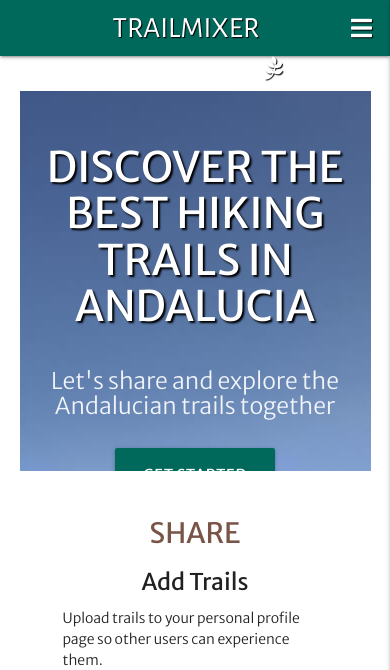
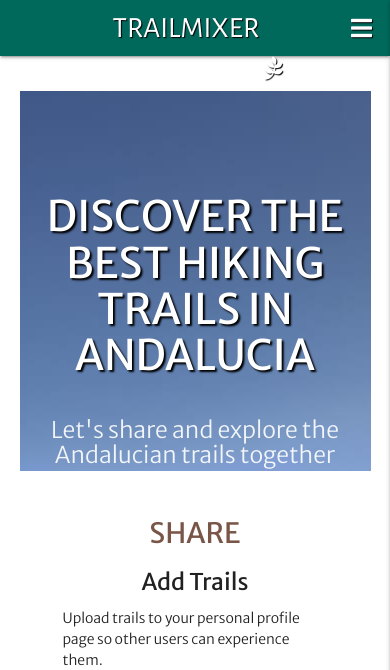
Before and after one commit to nikimacm/trailmixers-project3, a Flask app: page / in a window 390 px wide. Shown: the top 670 px of the page. Run offline with Flask 2, Linux system fonts and the light colour scheme; data that the repository does not hold is empty; some libraries are stand-ins or nearby versions.

Commit message:
ammended css file to pass validator

```diff
--- a/static/css/style.css
+++ b/static/css/style.css
@@ -78,7 +78,7 @@ h3 {
 
   .parallax-container {
     min-height: 380px;
-    line-height: 0;
+    line-height: 0.4;
     height: auto;
     color: rgba(255,255,255,.9);
   }
@@ -101,7 +101,7 @@ h3 {
 
   @media only screen and (max-width : 600px) {
     #index-banner .section {
-      top: 0;
+      top: 0.2;
     }
   }
 
```
Also changed, not shown: README.md, 1 other file.
